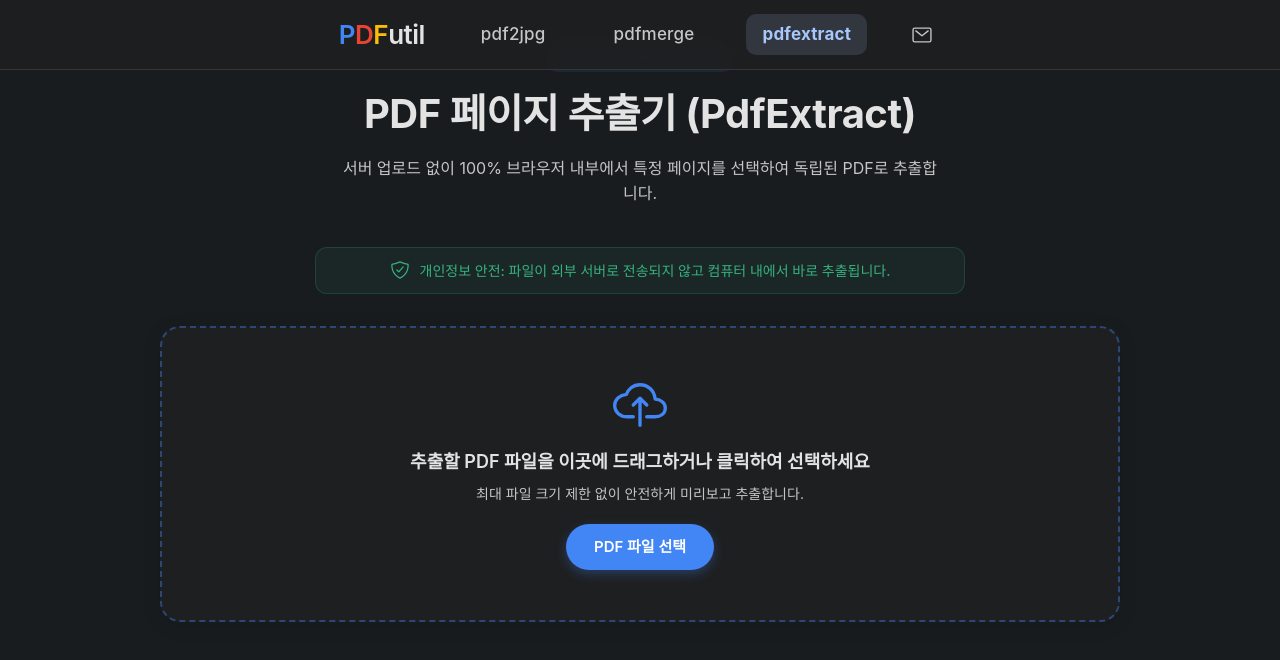
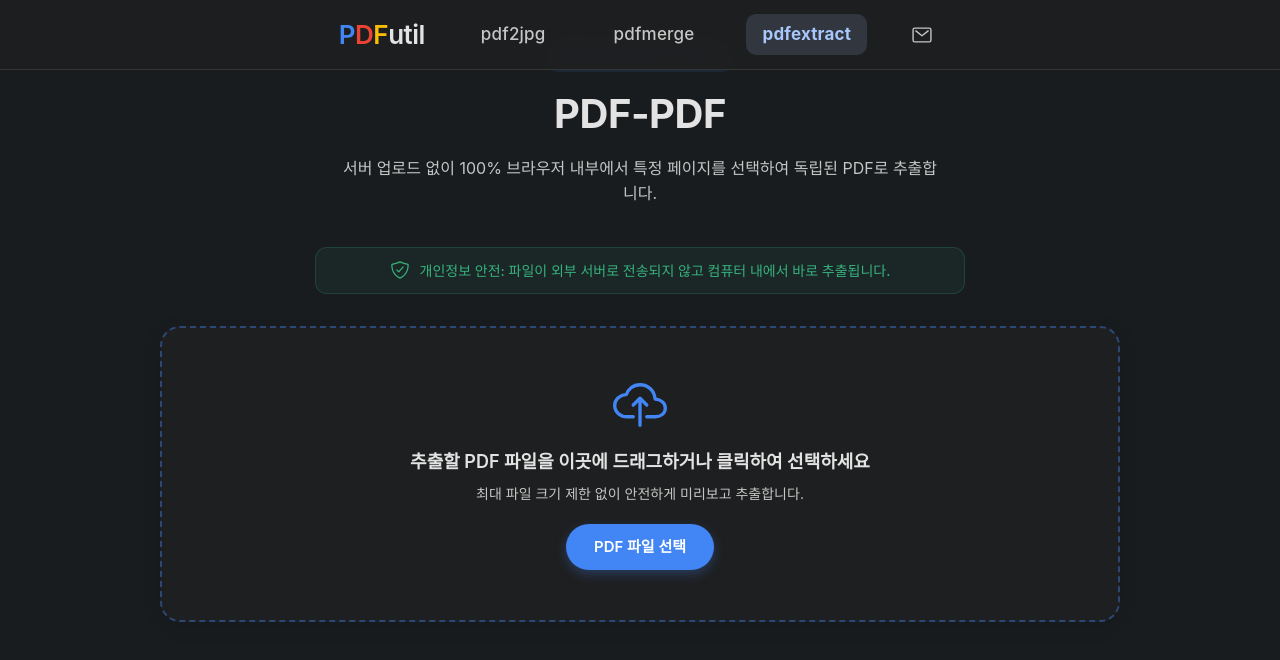
Before and after one commit to HANJAEDUC/pdfutil, a Next.js app: page /pdf-extract in a window 1280 px wide. Shown: the top 660 px of the page. Built offline with nearby package versions, Linux system fonts and the light colour scheme.

Commit message:
style: update pdfextract title to PDF-PDF

```diff
--- a/src/app/pdf-extract/page.tsx
+++ b/src/app/pdf-extract/page.tsx
@@ -4,7 +4,7 @@ import Footer from '@/components/Footer';
 import PdfExtractClient from '@/components/PdfExtractClient';
 
 export const metadata = {
-  title: 'PDF 페이지 추출기 (PdfExtract) | PDF Util',
+  title: 'PDF-PDF | PDF Util',
   description: '서버 업로드 없이 PDF 파일에서 원하는 페이지만 선택하여 새로운 PDF로 추출합니다.',
 };
 
--- a/src/components/PdfExtractClient.tsx
+++ b/src/components/PdfExtractClient.tsx
@@ -218,7 +218,7 @@ export default function PdfExtractClient() {
     <div className={styles.container}>
       <header className={styles.header}>
         <span className={styles.badgeTitle}>Free & Private Utility</span>
-        <h1 className={styles.title}>PDF 페이지 추출기 (PdfExtract)</h1>
+        <h1 className={styles.title}>PDF-PDF</h1>
         <p className={styles.subtitle}>
           서버 업로드 없이 100% 브라우저 내부에서 특정 페이지를 선택하여 독립된 PDF로 추출합니다.
         </p>
```
